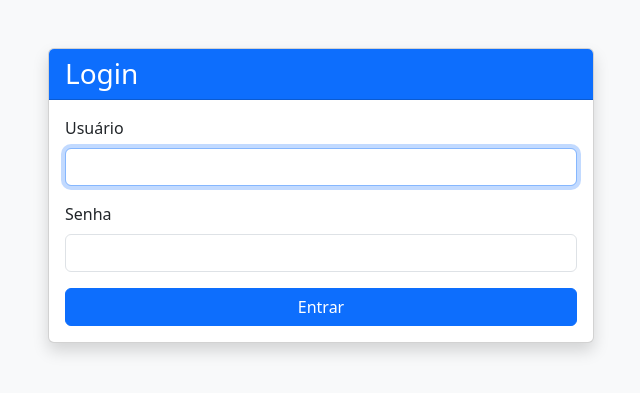
After one commit to mhsilva555/python-web-crawler, a Django app: page /accounts/login/ in a window 1280 px wide. The commit adds this page. Shown: the top 393 px of the page, without its empty margins (319-959 px from the left). Run offline with Django 5.2, Linux system fonts and the light colour scheme.

Commit message:
save project

```diff
--- a/crawler_project/settings.py
+++ b/crawler_project/settings.py
@@ -121,3 +121,6 @@ STATIC_URL = 'static/'
 # https://docs.djangoproject.com/en/5.2/ref/settings/#default-auto-field
 
 DEFAULT_AUTO_FIELD = 'django.db.models.BigAutoField'
+
+LOGIN_REDIRECT_URL = 'index'
+LOGOUT_REDIRECT_URL = 'login'
--- a/crawler_project/urls.py
+++ b/crawler_project/urls.py
@@ -19,5 +19,6 @@ from django.urls import path, include
 
 urlpatterns = [
     path('admin/', admin.site.urls),
+    path('accounts/', include('django.contrib.auth.urls')),
     path('', include('search.urls')),
 ]
--- /dev/null
+++ b/search/templates/registration/login.html
@@ -0,0 +1,50 @@
+<!DOCTYPE html>
+<html>
+
+<head>
+    <title>Login - Company Crawler</title>
+    <link href="https://cdn.jsdelivr.net/npm/bootstrap@5.3.0/dist/css/bootstrap.min.css" rel="stylesheet">
+</head>
+
+<body class="bg-light">
+    <div class="container mt-5">
+        <div class="row justify-content-center">
+            <div class="col-md-6">
+                <div class="card shadow">
+                    <div class="card-header bg-primary text-white">
+                        <h3 class="mb-0">Login</h3>
+                    </div>
+                    <div class="card-body">
+                        <form method="post">
+                            {% csrf_token %}
+                            {% if form.errors %}
+                            <div class="alert alert-danger">
+                                Seu nome de usuário e senha não correspondem. Por favor, tente novamente.
+                            </div>
+                            {% endif %}
+
+                            <div class="mb-3">
+                                <label for="{{ form.username.id_for_label }}" class="form-label">Usuário</label>
+                                <input type="text" name="username" class="form-control"
+                                    id="{{ form.username.id_for_label }}" required autofocus>
+                            </div>
+
+                            <div class="mb-3">
+                                <label for="{{ form.password.id_for_label }}" class="form-label">Senha</label>
+                                <input type="password" name="password" class="form-control"
+                                    id="{{ form.password.id_for_label }}" required>
+                            </div>
+
+                            <div class="d-grid">
+                                <button type="submit" class="btn btn-primary">Entrar</button>
+                            </div>
+                            <input type="hidden" name="next" value="{{ next }}">
+                        </form>
+                    </div>
+                </div>
+            </div>
+        </div>
+    </div>
+</body>
+
+</html>
--- a/search/views.py
+++ b/search/views.py
@@ -1,13 +1,16 @@
 import csv
 from django.shortcuts import render, redirect
+from django.contrib.auth.decorators import login_required
 from django.http import HttpResponse
 from .services.crawler import crawl_google_maps
 from .models import Company
 
+@login_required
 def index(request):
     return render(request, 'search/index.html')
 
 
+@login_required
 def search(request):
     if request.method == 'POST':
         segment = request.POST.get('segment')
@@ -21,6 +24,7 @@ def search(request):
         return render(request, 'search/results.html', {'results': results, 'segment': segment, 'city': city})
     return redirect('index')
 
+@login_required
 def export_csv(request):
     segment = request.GET.get('segment')
     city = request.GET.get('city')
@@ -45,6 +49,7 @@ def export_csv(request):
 
     return response
 
+@login_required
 def export_xml(request):
     segment = request.GET.get('segment')
     city = request.GET.get('city')
```
Also changed, not shown: search/templates/search/index.html (+11 -2 lines), search/templates/search/results.html (+9 -1 lines), db.sqlite3.
